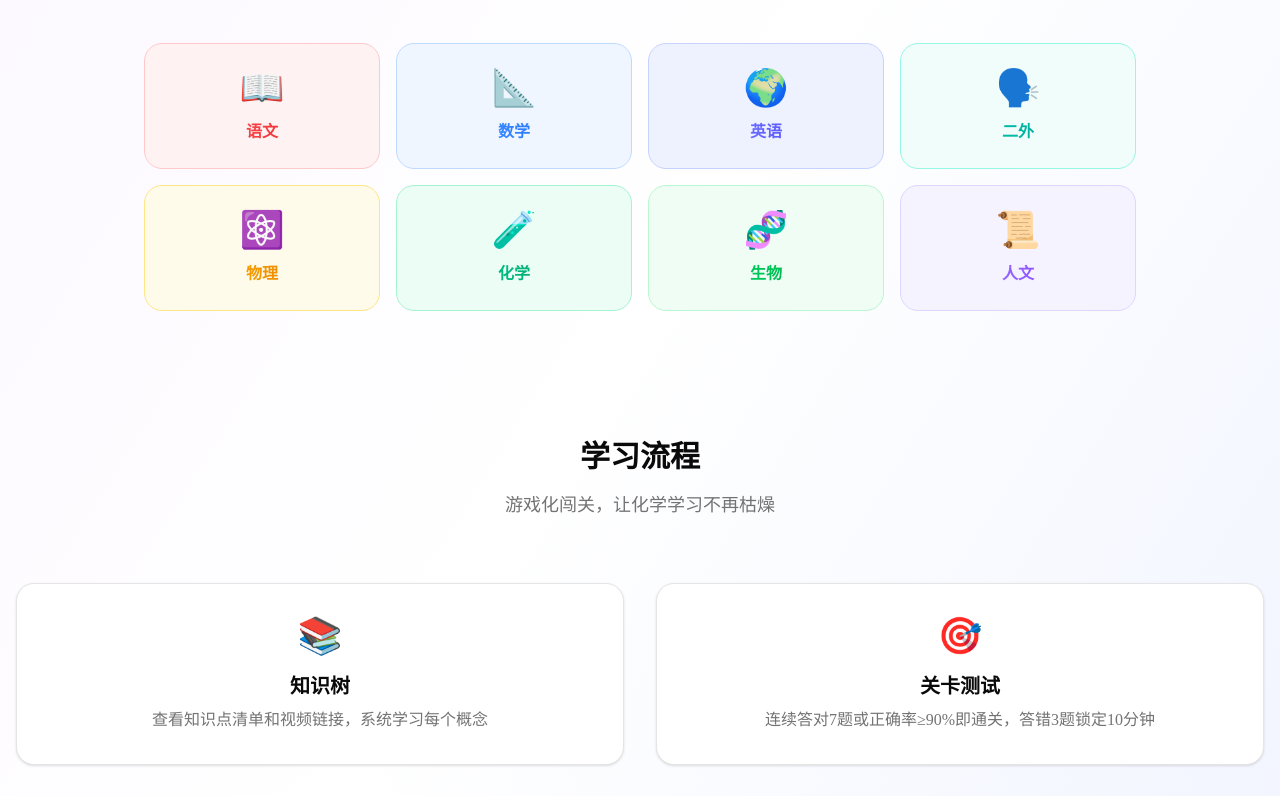
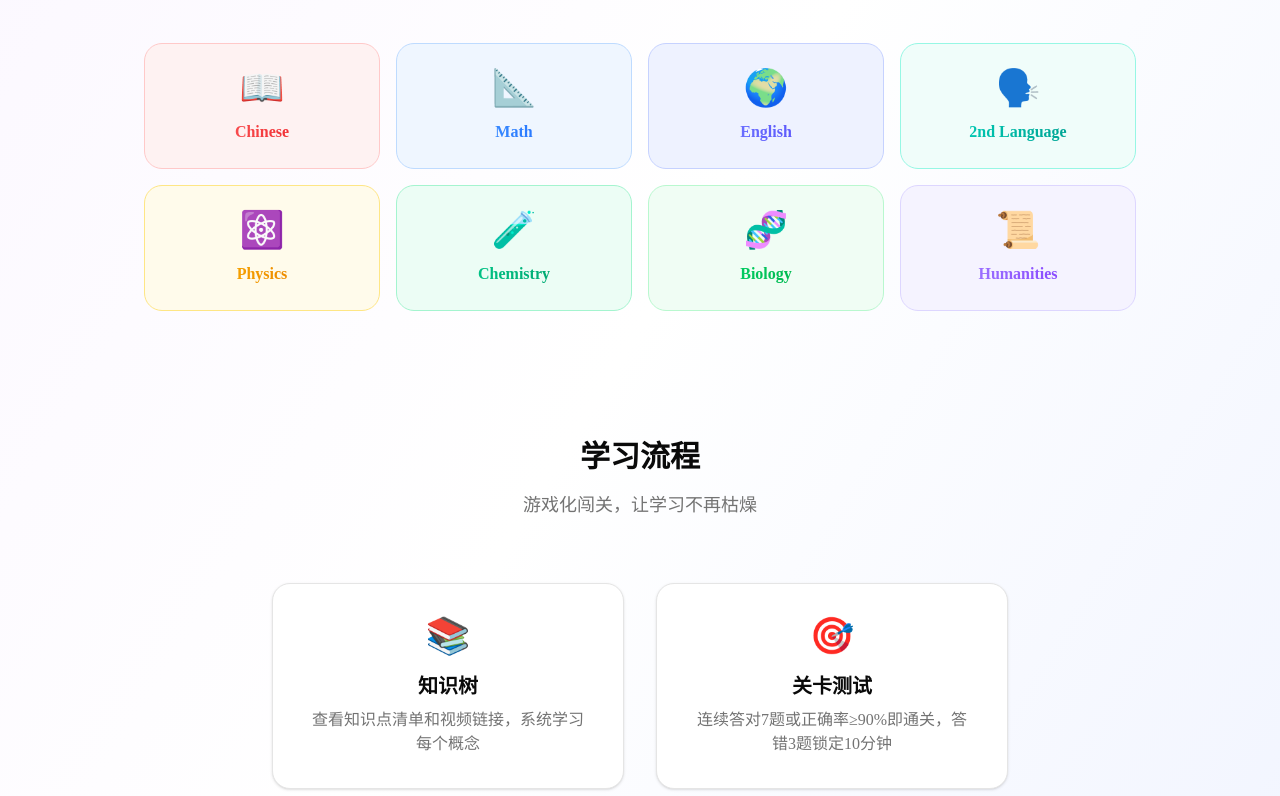
Before and after one commit to zdequnth/chem-learn, a Next.js app: page / in a window 1280 px wide. Shown: the part 704-1500 px from the top of the page. Built offline with nearby package versions, Linux system fonts and the light colour scheme; no server answers.

Commit message:
fix: narrower features section, English subject names

```diff
--- a/src/app/page.tsx
+++ b/src/app/page.tsx
@@ -1,14 +1,14 @@
 import Link from 'next/link'
 
 const subjects = [
-  { key: 'Chinese', name: '语文', icon: '📖', color: 'from-red-400 to-red-600', bg: 'bg-red-50 border-red-200' },
-  { key: 'Math', name: '数学', icon: '📐', color: 'from-blue-400 to-blue-600', bg: 'bg-blue-50 border-blue-200' },
-  { key: 'English', name: '英语', icon: '🌍', color: 'from-indigo-400 to-indigo-600', bg: 'bg-indigo-50 border-indigo-200' },
-  { key: 'Second foreign Language', name: '二外', icon: '🗣️', color: 'from-teal-400 to-teal-600', bg: 'bg-teal-50 border-teal-200' },
-  { key: 'Physics', name: '物理', icon: '⚛️', color: 'from-amber-400 to-amber-600', bg: 'bg-amber-50 border-amber-200' },
-  { key: 'Chemistry', name: '化学', icon: '🧪', color: 'from-emerald-400 to-emerald-600', bg: 'bg-emerald-50 border-emerald-200' },
-  { key: 'Biology', name: '生物', icon: '🧬', color: 'from-green-400 to-green-600', bg: 'bg-green-50 border-green-200' },
-  { key: 'Humanities', name: '人文', icon: '📜', color: 'from-violet-400 to-violet-600', bg: 'bg-violet-50 border-violet-200' },
+  { key: 'Chinese', name: 'Chinese', icon: '📖', color: 'from-red-400 to-red-600', bg: 'bg-red-50 border-red-200' },
+  { key: 'Math', name: 'Math', icon: '📐', color: 'from-blue-400 to-blue-600', bg: 'bg-blue-50 border-blue-200' },
+  { key: 'English', name: 'English', icon: '🌍', color: 'from-indigo-400 to-indigo-600', bg: 'bg-indigo-50 border-indigo-200' },
+  { key: 'Second foreign Language', name: '2nd Language', icon: '🗣️', color: 'from-teal-400 to-teal-600', bg: 'bg-teal-50 border-teal-200' },
+  { key: 'Physics', name: 'Physics', icon: '⚛️', color: 'from-amber-400 to-amber-600', bg: 'bg-amber-50 border-amber-200' },
+  { key: 'Chemistry', name: 'Chemistry', icon: '🧪', color: 'from-emerald-400 to-emerald-600', bg: 'bg-emerald-50 border-emerald-200' },
+  { key: 'Biology', name: 'Biology', icon: '🧬', color: 'from-green-400 to-green-600', bg: 'bg-green-50 border-green-200' },
+  { key: 'Humanities', name: 'Humanities', icon: '📜', color: 'from-violet-400 to-violet-600', bg: 'bg-violet-50 border-violet-200' },
 ]
 
 export default function HomePage() {
@@ -81,10 +81,10 @@ export default function HomePage() {
       </section>
 
       {/* Features */}
-      <section id="features" className="py-20 px-4 max-w-7xl mx-auto">
+      <section id="features" className="py-20 px-4 max-w-3xl mx-auto">
         <div className="text-center mb-16">
           <h2 className="text-3xl font-bold mb-4">学习流程</h2>
-          <p className="text-muted-foreground text-lg">游戏化闯关，让化学学习不再枯燥</p>
+          <p className="text-muted-foreground text-lg">游戏化闯关，让学习不再枯燥</p>
         </div>
 
         <div className="grid grid-cols-1 md:grid-cols-2 gap-8">
```
